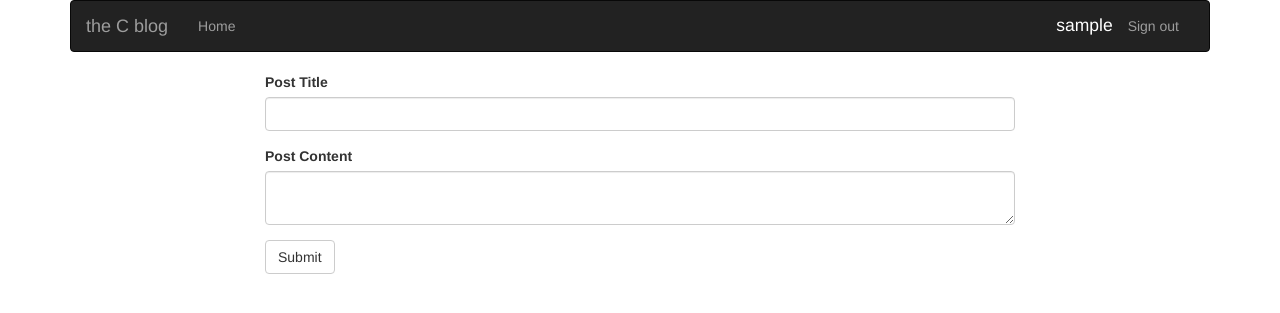
After one commit to carolwanjohi/personal-bog, a Flask app: page /writer/post/new in a window 1280 px wide. The commit adds this page. Shown: the top 313 px of the page. Run offline with Flask 2, Linux system fonts and the light colour scheme; a user stored in the database is signed in; tables that the repository leaves empty hold one stand-in row (values such as "Sample post"); some libraries are stand-ins or nearby versions.

```diff
--- a/app/main/forms.py
+++ b/app/main/forms.py
@@ -4,7 +4,15 @@ from wtforms.validators import Required
 
 class CommentForm(FlaskForm):
     '''
-    Class to create a wtf form for creating a feedback on a pitch
+    Class to create a wtf form for creating a feedback on a post
     '''
     comment_content =  TextAreaField('Comment', validators=[Required()])
     submit = SubmitField('Submit')
+
+class PostForm(FlaskForm):
+    '''
+    Class to create a wtf form for creating a post
+    '''
+    post_title = StringField('Post Title', validators=[Required()])
+    post_content = TextAreaField('Post Content', validators=[Required()])
+    submit = SubmitField('Submit')
--- a/app/main/views.py
+++ b/app/main/views.py
@@ -1,8 +1,10 @@
 from flask import render_template,request,redirect,url_for,abort
 from . import main
 from ..models import User,Role,Post,Comment
-from .forms import CommentForm
+from .forms import CommentForm,PostForm
 from flask_login import login_required,current_user
+from datetime import datetime, timezone
+
 
 
 # Views
@@ -62,12 +64,38 @@ def writer():
     '''
     View root page function that returns the writer page and its data
     '''
-    # user = current_user.get_id()
     if current_user.role.id == 1 :
 
-        title = 'Home'
+        title = 'Writer'
         posts = Post.get_posts()
 
         return render_template('writer.html', title = title, posts=posts )
-    # else:
-    #     abort(404)
+
+    else:
+        abort(404)
+
+@main.route('/writer/post/new', methods=['GET','POST'])
+@login_required
+def new_post():
+
+    '''
+    View new post function that returns a page with a form to create a post
+    '''
+    if current_user.role.id == 1 :
+
+        form = PostForm()
+
+        if form.validate_on_submit():
+            post_title = form.post_title.data
+            post_content = form.post_content.data
+            new_post = Post(post_title=post_title, post_content=post_content, user=current_user)
+            new_post.save_post()
+
+            return redirect(url_for('.writer'))
+
+        title = 'Create Post'
+
+        return render_template('new_post.html', title = title, post_form=form )
+
+    else:
+        abort(404)
--- a/app/models.py
+++ b/app/models.py
@@ -2,7 +2,7 @@ from . import db
 from werkzeug.security import generate_password_hash,check_password_hash
 from flask_login import UserMixin
 from . import login_manager
-from datetime import datetime
+from datetime import datetime, timezone
 
 @login_manager.user_loader
 def load_user(user_id):
@@ -106,7 +106,7 @@ class Post(db.Model):
     post_content = db.Column(db.String)
 
     # post_date column for the post's posting date
-    post_date = db.Column(db.Time, default=datetime.utcnow())
+    post_date = db.Column(db.DateTime, default=datetime.now(timezone.utc))
 
     # user_id column for linking a post with a user
     user_id = db.Column(db.Integer, db.ForeignKey("users.id"))
--- /dev/null
+++ b/app/templates/new_post.html
@@ -0,0 +1,35 @@
+{% extends 'base.html' %}
+{% import 'bootstrap/wtf.html' as wtf%}
+
+
+<!-- Styles block -->
+{% block styles%}
+    {{ super() }}
+    <link rel="stylesheet" href="{{url_for('static',filename='css/new-post.css')}}">
+{% endblock %}
+
+<!-- Content block -->
+{% block content %}
+    <title> {{ title }} </title>
+
+    <div class="container">
+
+        <div class="row">
+
+            <div class="col-md-2 col-lg-2">
+
+            </div>
+
+            <div class=" col-xs-12 col-sm-12 col-md-8 col-lg-8 create-post">
+
+                {{ wtf.quick_form(post_form) }}
+
+            </div>
+
+            <div class="col-md-2 col-lg-2">
+
+            </div>
+
+        </div>
+    </div>
+{% endblock %}
```
Also changed, not shown: app/templates/macros.html (+42 -1 lines), app/templates/writer.html (+6 -2 lines), app/static/css/new-post.css (added), app/static/css/post.css (added), app/static/css/writer.css (added).
